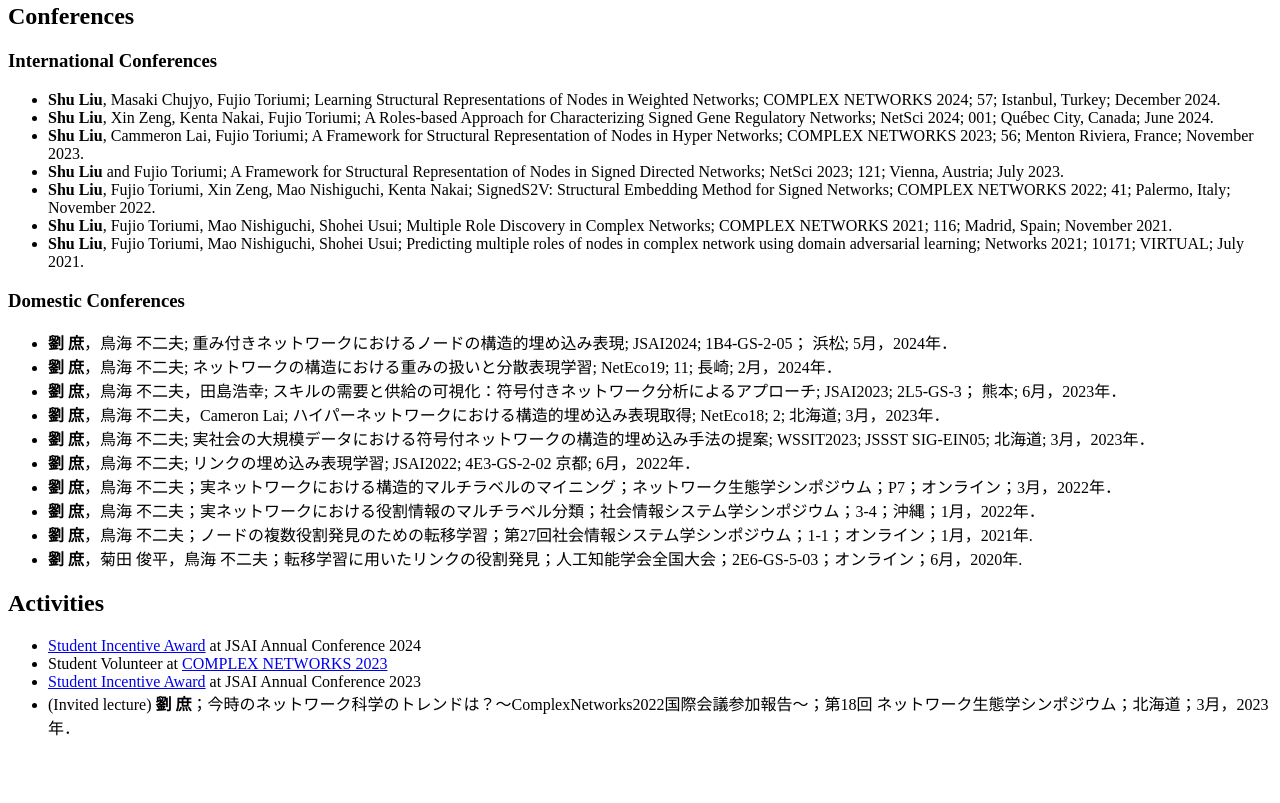
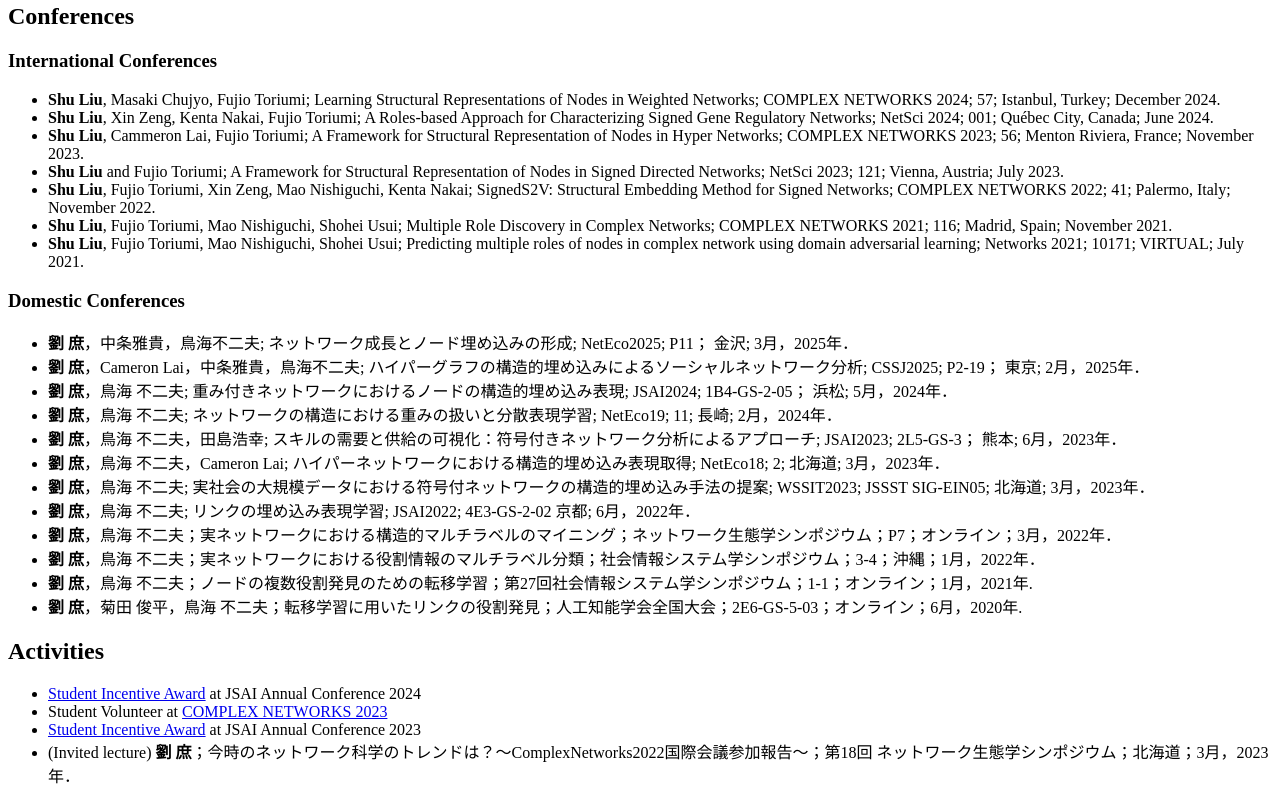
Before and after one commit to liushu2019/shuliu.github.io, a plain HTML site: page webpage_main_en.html in a window 1280 px wide. Shown: the part 1651-2454 px from the top of the page. Before the commit the page ends 2406 px from the top, so only its background shows below. Drawn offline with Linux system fonts and the light colour scheme.

Commit message:
Update webpage_main_en.html

```diff
--- a/webpage_main_en.html
+++ b/webpage_main_en.html
@@ -147,6 +147,8 @@
         </ul>
         <h3>Domestic Conferences</h3>
         <ul>
+          <li><b>劉 庶</b>，中条雅貴，鳥海不二夫; ネットワーク成長とノード埋め込みの形成; NetEco2025; P11； 金沢; 3月，2025年．</li>
+          <li><b>劉 庶</b>，Cameron Lai，中条雅貴，鳥海不二夫; ハイパーグラフの構造的埋め込みによるソーシャルネットワーク分析; CSSJ2025; P2-19； 東京; 2月，2025年．</li>
           <li><b>劉 庶</b>，鳥海 不二夫; 重み付きネットワークにおけるノードの構造的埋め込み表現; JSAI2024; 1B4-GS-2-05； 浜松; 5月，2024年．</li>
           <li><b>劉 庶</b>，鳥海 不二夫; ネットワークの構造における重みの扱いと分散表現学習; NetEco19; 11; 長崎; 2月，2024年．</li>
           <li><b>劉 庶</b>，鳥海 不二夫，田島浩幸; スキルの需要と供給の可視化：符号付きネットワーク分析によるアプローチ; JSAI2023; 2L5-GS-3； 熊本; 6月，2023年．</li>
```
